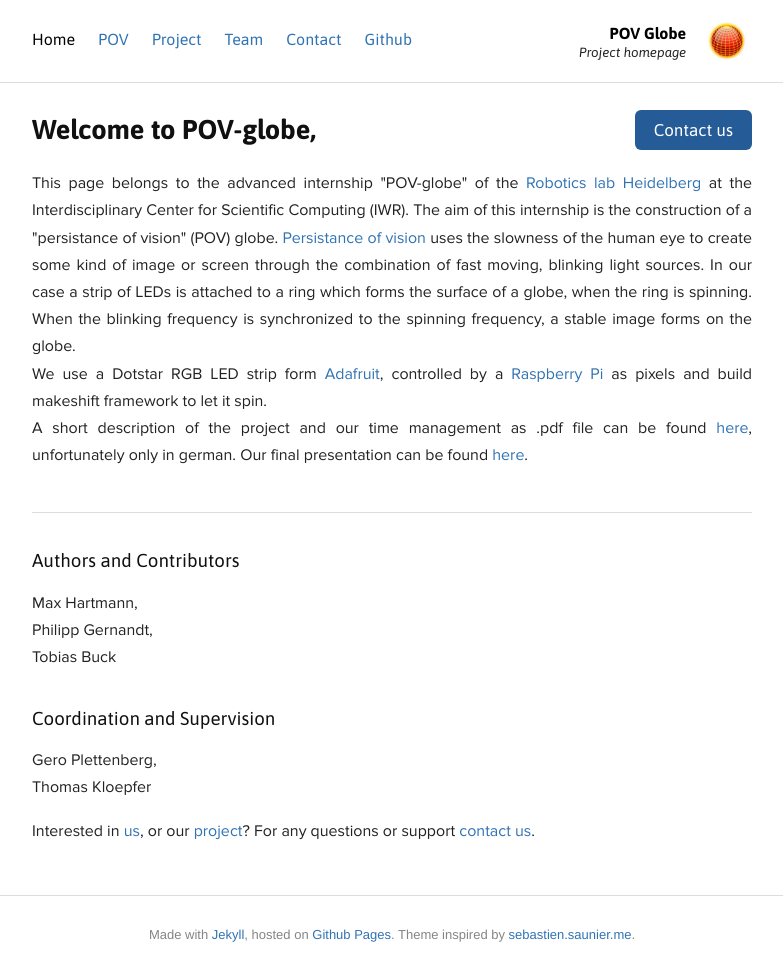
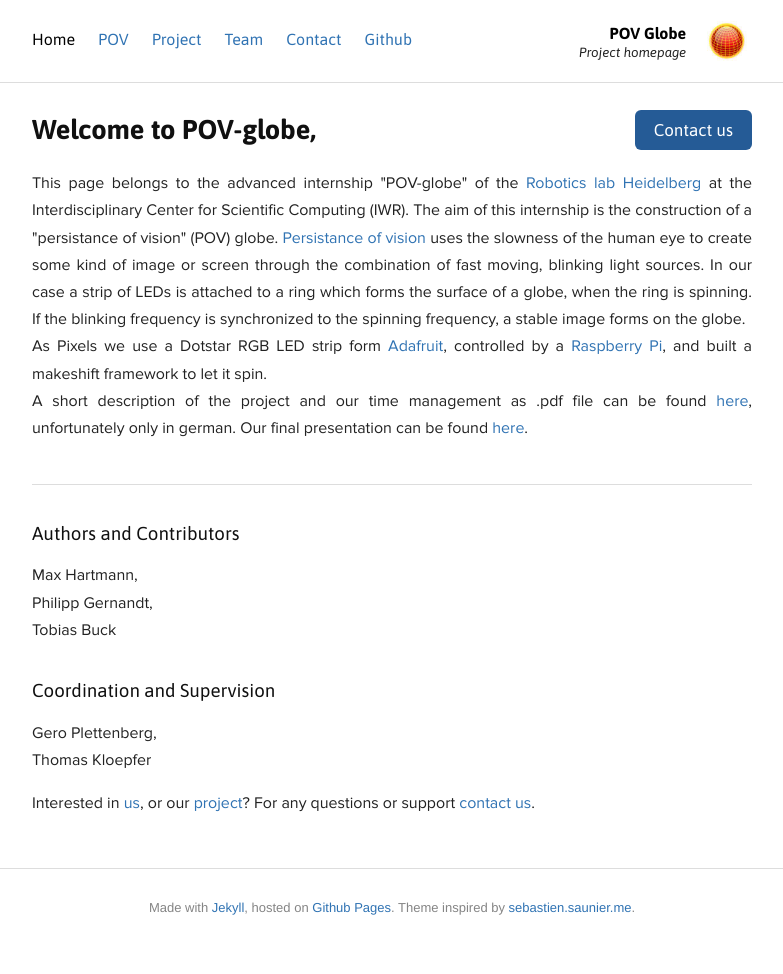
Before and after one commit to TobiBu/POV, a Jekyll site: the page built from index.html, in a window 1280 px wide. Shown: the whole page, without its empty margins (248-1031 px from the left). Built offline with Jekyll 4.4.1, drawn with Linux system fonts in a browser that asks for light colours; Markdown is read by kramdown in place of the engine named in the settings; after the commit the page ends 947 px from its top, so only the background shows below that.

Commit message:
working on page...

```diff
--- a/index.html
+++ b/index.html
@@ -24,11 +24,11 @@ description: Providing information about us and the finished robotics internship
     The aim of this internship is the construction of a "persistance of vision" (POV) globe.
     <a href="{{ site.baseurl }}/pov/">Persistance of vision</a> uses the slowness of the human eye to create some kind of image or screen
     through the combination of fast moving, blinking light sources. In our case a strip of LEDs is attached
-    to a ring which forms the surface of a globe, when the ring is spinning. When the blinking frequency is synchronized
+    to a ring which forms the surface of a globe, when the ring is spinning. If the blinking frequency is synchronized
     to the spinning frequency, a stable image forms on the globe.<br>
 
-We use a Dotstar RGB LED strip form <a href="https://learn.adafruit.com/adafruit-dotstar-leds/overview">Adafruit</a>,
-controlled by a <a href="http://www.raspberrypi.org/">Raspberry Pi</a> as pixels and build makeshift framework to let it spin.<br>
+As Pixels we use a Dotstar RGB LED strip form <a href="https://learn.adafruit.com/adafruit-dotstar-leds/overview">Adafruit</a>,
+controlled by a <a href="http://www.raspberrypi.org/">Raspberry Pi</a>, and built a makeshift framework to let it spin.<br>
 A short description of the project and our time management as .pdf file can be found <a href="{{ site.baseurl }}/images/Steckbrief.pdf">here</a>, unfortunately only in german. Our final presentation can be found <a href="{{ site.baseurl }}/images/Vortrag.pdf">here</a>.
   </p>
 
```
Also changed, not shown: pov/index.html (+4 -6 lines), 4 other files.
